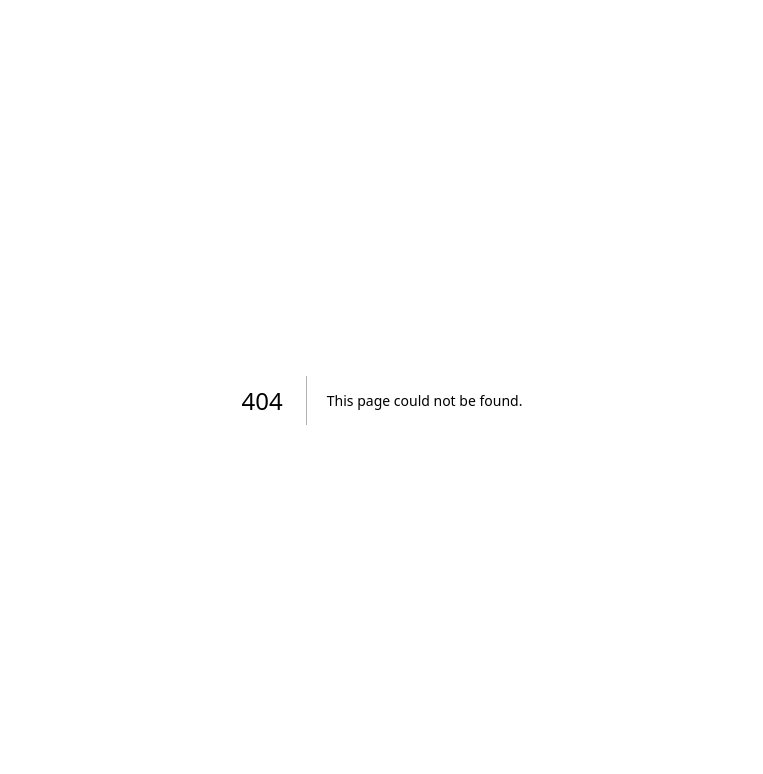
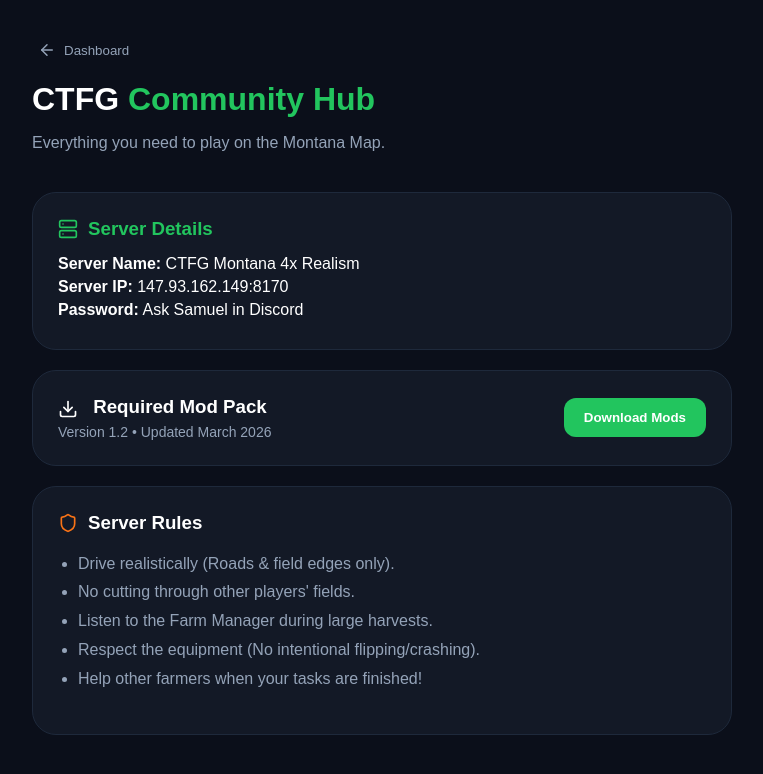
Before and after one commit to Daisyfarm/ctfg-portal, a Next.js app: page /community in a window 1280 px wide. Before the commit this address had no page. Shown: the top 774 px of the page, without its empty margins (258-1021 px from the left). Built offline with nearby package versions, Linux system fonts and the light colour scheme.

Commit message:
Create page.tsx

```diff
--- /dev/null
+++ b/app/community/page.tsx
@@ -0,0 +1,47 @@
+"use client";
+import React from 'react';
+import { Book, Download, Server, ArrowLeft, Shield } from 'lucide-react';
+
+export default function CommunityHub() {
+  return (
+    <div style={{ backgroundColor: '#0b0f1a', minHeight: '100vh', color: 'white', fontFamily: 'sans-serif', padding: '40px' }}>
+      <div style={{ maxWidth: '700px', margin: '0 auto' }}>
+
+        <button onClick={() => window.location.href = '/dashboard'} style={{ background: 'none', border: 'none', color: '#94a3b8', display: 'flex', alignItems: 'center', gap: '8px', cursor: 'pointer', marginBottom: '20px' }}><ArrowLeft size={18} /> Dashboard</button>
+
+        <h1 style={{ fontSize: '32px', fontWeight: 'bold', marginBottom: '10px' }}>CTFG <span style={{ color: '#22c55e' }}>Community Hub</span></h1>
+        <p style={{ color: '#94a3b8', marginBottom: '40px' }}>Everything you need to play on the Montana Map.</p>
+
+        {/* SERVER INFO */}
+        <div style={{ backgroundColor: '#131926', padding: '25px', borderRadius: '24px', border: '1px solid #1e293b', marginBottom: '20px' }}>
+          <h3 style={{ margin: '0 0 15px 0', display: 'flex', alignItems: 'center', gap: '10px', color: '#22c55e' }}><Server size={20}/> Server Details</h3>
+          <p style={{ margin: '5px 0' }}><b>Server Name:</b> CTFG Montana 4x Realism</p>
+          <p style={{ margin: '5px 0' }}><b>Server IP:</b> 147.93.162.149:8170</p>
+          <p style={{ margin: '5px 0' }}><b>Password:</b> Ask Samuel in Discord</p>
+        </div>
+
+        {/* MODS */}
+        <div style={{ backgroundColor: '#131926', padding: '25px', borderRadius: '24px', border: '1px solid #1e293b', marginBottom: '20px', display: 'flex', justifyContent: 'space-between', alignItems: 'center' }}>
+          <div>
+            <h3 style={{ margin: '0 0 5px 0' }}><Download size={20} style={{verticalAlign:'middle', marginRight:'10px'}}/> Required Mod Pack</h3>
+            <p style={{ margin: 0, fontSize: '14px', color: '#94a3b8' }}>Version 1.2 • Updated March 2026</p>
+          </div>
+          <button onClick={() => window.open('https://google.com', '_blank')} style={{ backgroundColor: '#22c55e', border: 'none', color: 'white', padding: '12px 20px', borderRadius: '12px', fontWeight: 'bold', cursor: 'pointer' }}>Download Mods</button>
+        </div>
+
+        {/* RULES */}
+        <div style={{ backgroundColor: '#131926', padding: '25px', borderRadius: '24px', border: '1px solid #1e293b' }}>
+          <h3 style={{ margin: '0 0 15px 0', display: 'flex', alignItems: 'center', gap: '10px' }}><Shield size={20} color="#f97316"/> Server Rules</h3>
+          <ul style={{ paddingLeft: '20px', color: '#94a3b8', lineHeight: '1.8' }}>
+            <li>Drive realistically (Roads & field edges only).</li>
+            <li>No cutting through other players' fields.</li>
+            <li>Listen to the Farm Manager during large harvests.</li>
+            <li>Respect the equipment (No intentional flipping/crashing).</li>
+            <li>Help other farmers when your tasks are finished!</li>
+          </ul>
+        </div>
+
+      </div>
+    </div>
+  );
+}
```
